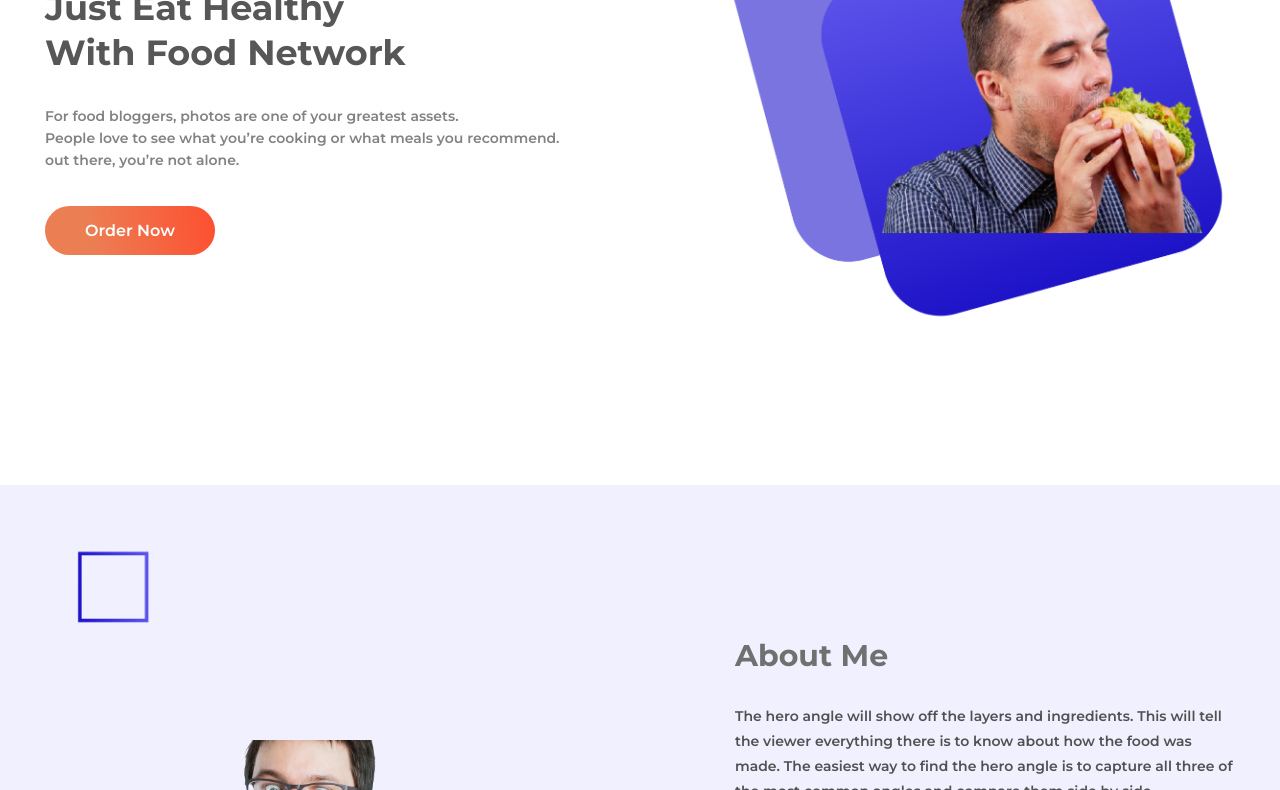
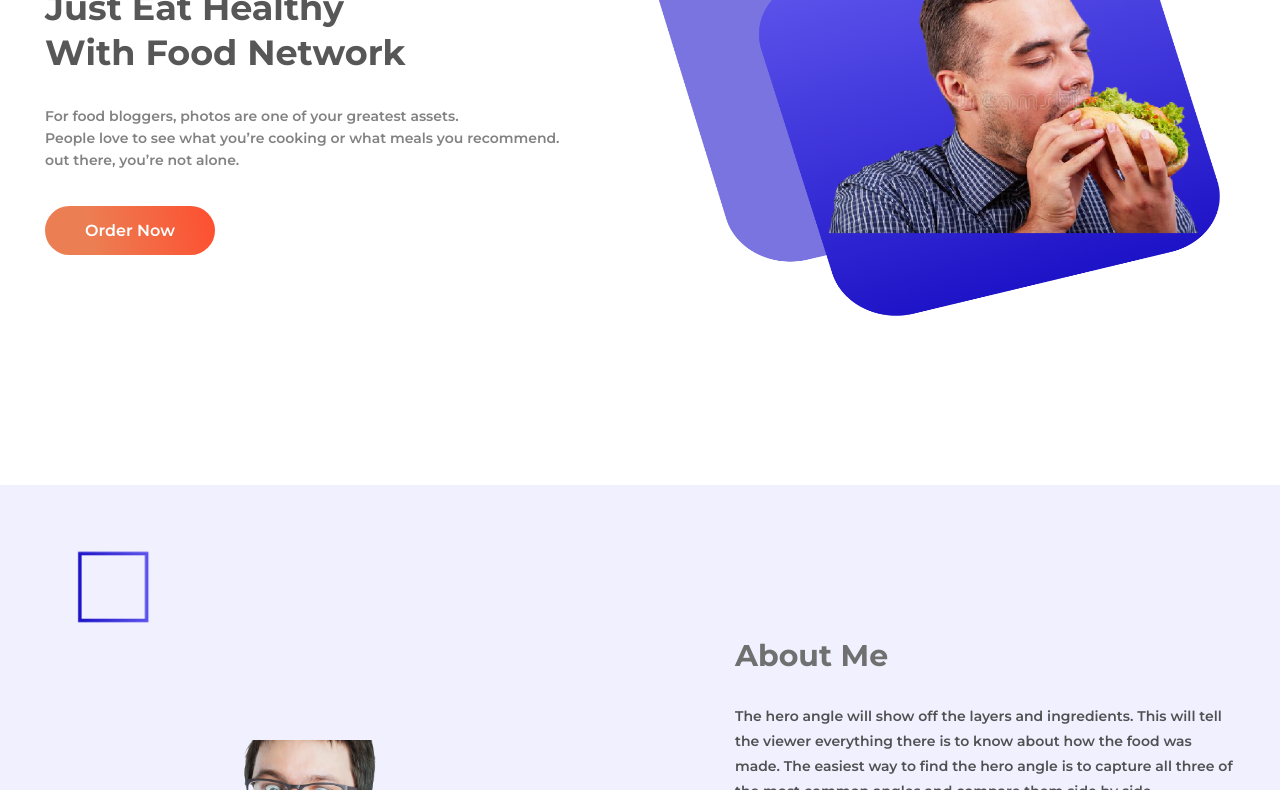
Before and after one commit to AkaashIslam/food-network, a plain HTML site: page index.html in a window 1280 px wide. Shown: the part 305-1095 px from the top of the page. Drawn offline with Linux system fonts and the light colour scheme.

Commit message:
new file added for ise

```diff
--- a/style.css
+++ b/style.css
@@ -73,6 +73,9 @@
     text-align: justify;
     color: #828282;
   }
+  .hero_img {
+    width: 50%;
+}
   .hero_img img {
     width: 100%;
     height: 60vh;
```
